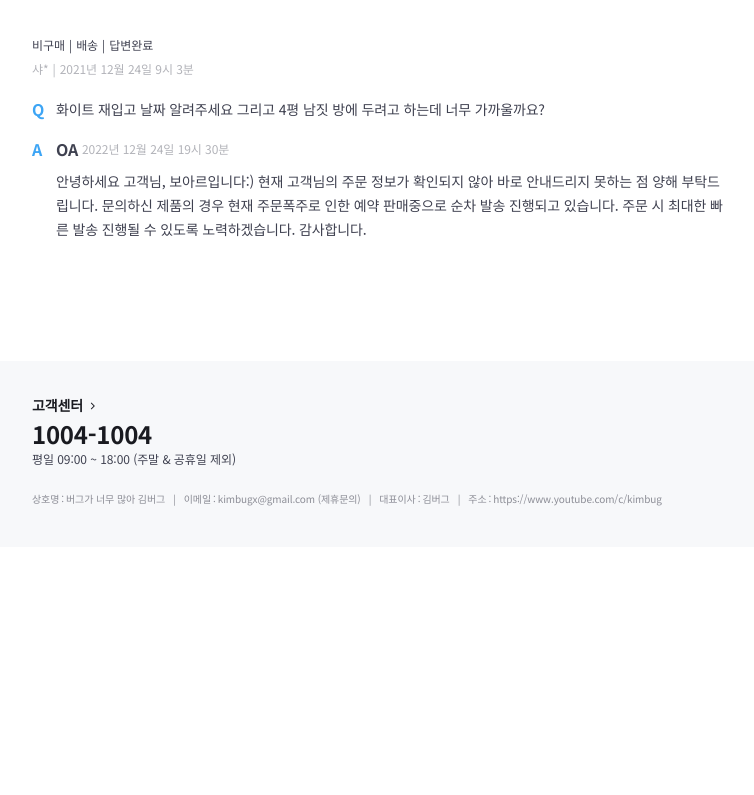
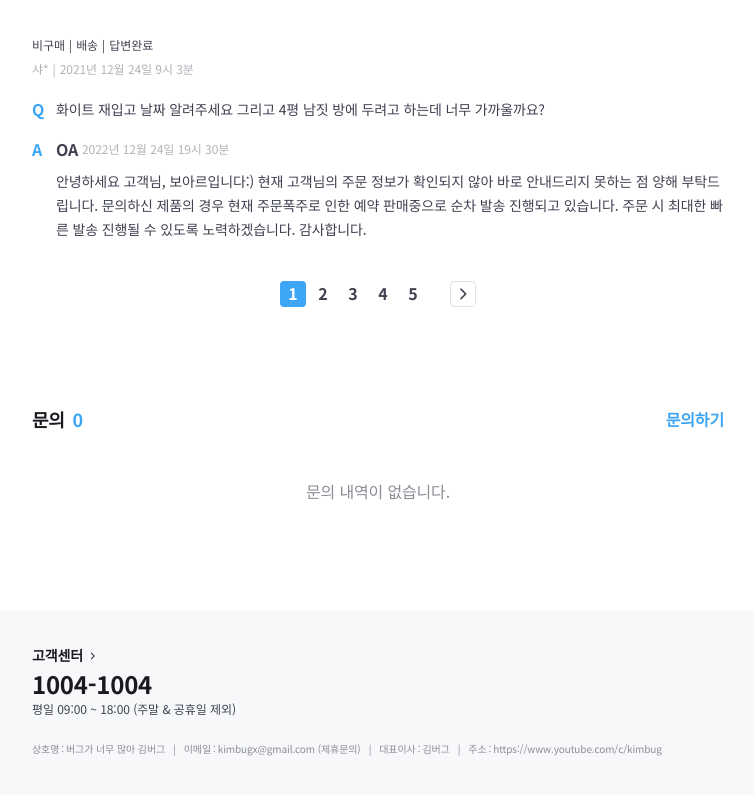
Before and after one commit to hyeminem-Jo/Friendog, a website: page index.html in a window 1280 px wide. Shown: the part 11145-11940 px from the top of the page, without its empty margins (48-802 px from the left). Before the commit the page ends 11692 px from the top, so only its background shows below. Drawn offline with nearby package versions, Linux system fonts and the light colour scheme; files that its build step writes are made by us from their sources; files whose address does not match are found by name.

Commit message:
💄 Handle when there are no inquiries

```diff
--- a/index.html
+++ b/index.html
@@ -833,7 +833,7 @@
             </div>
           </section>
           <div class="product-section-divider sm-only" aria-hidden></div>
-          <!-- NOTE: 리뷰가 없을 때 -->
+          <!-- NOTE: 리뷰가 0개 일 때 -->
           <!-- <section class="product-section product-review" id="product-review" role="tabpanel">
             <header class="product-section-header">
               <h1 class="title">리뷰</h1>
@@ -968,6 +968,33 @@
                   </article>
                 </li>
               </ol>
+              <div class="pagination">
+                <ol class="page-list">
+                  <li class="page-item is-active"><a href="/">1</a></li>
+                  <li class="page-item"><a href="/">2</a></li>
+                  <li class="page-item"><a href="/">3</a></li>
+                  <li class="page-item"><a href="/">4</a></li>
+                  <li class="page-item"><a href="/">5</a></li>
+                </ol>
+                <button class="page-control page-next" type="button">
+                  <i class="ic-chevron"></i>
+                </button>
+              </div>
+            </div>
+          </section>
+          <div class="product-section-divider sm-only" aria-hidden></div>
+
+          <!-- NOTE: 문의가 0개 일 때 -->
+          <section class="product-section product-inquiry is-open" id="product-inquiry" role="tabpanel">
+            <header class="product-section-header">
+              <h1 class="title">문의</h1>
+              <strong class="badge" aria-label="0개">0</strong>
+              <a class="text-button" href="/">문의하기</a>
+            </header>
+            <div class="product-section-content">
+              <p class="inquiry-empty">
+                문의 내역이 없습니다.
+              </p>
             </div>
           </section>
           <div class="product-section-divider sm-only" aria-hidden></div>
--- a/styles/components/_product-inquiry.scss
+++ b/styles/components/_product-inquiry.scss
@@ -1,4 +1,10 @@
 .product-inquiry {
+  .inquiry-empty {
+    @include text-style(16, $secondary);
+    padding: 48px 0;
+    text-align: center;
+  }
+
   @include mobile-only {
     padding-bottom: 0;
 
@@ -23,4 +29,10 @@
       display: block;
     }
   }
+
+  @include responsive(T) {
+    .inquiry-empty {
+      padding: 28px 0;
+    }
+  }
 }
```
